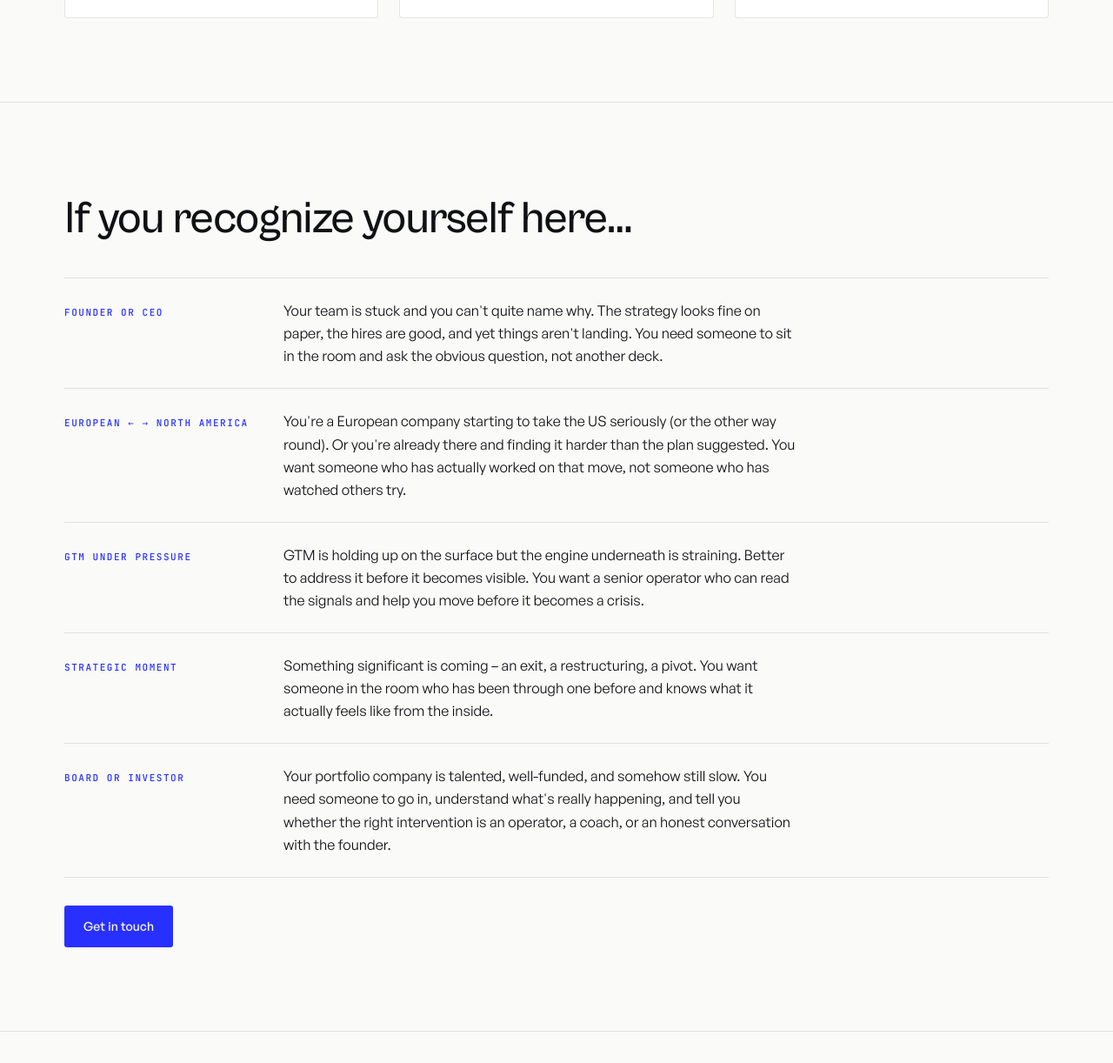
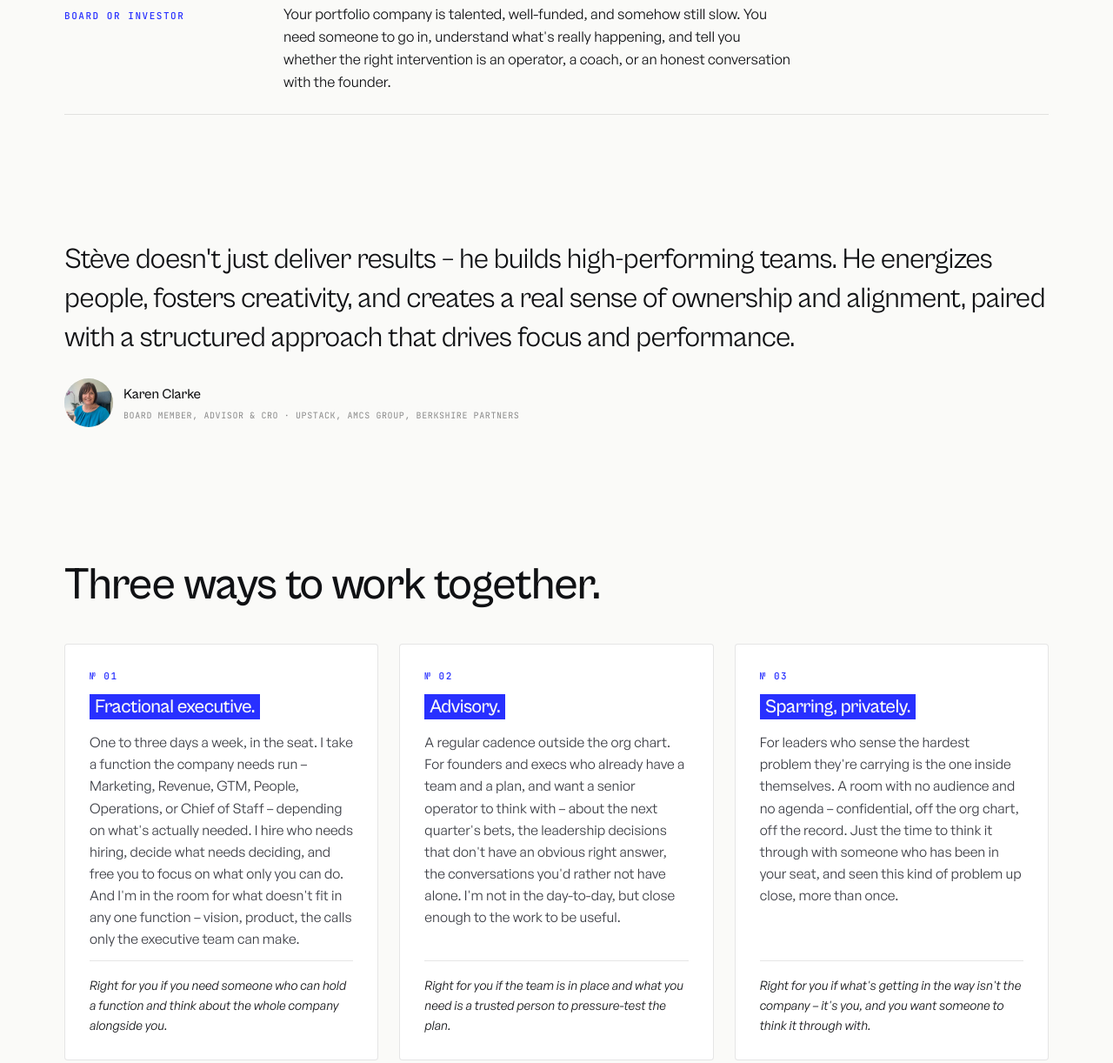
Before and after one commit to stevecattin/stevecattin.com, an Astro site: page /practice in a window 1280 px wide. Shown: the part 1240-2462 px from the top of the page at 87% size. Built offline with nearby package versions, Linux system fonts and the light colour scheme; Astro itself is replaced by a stand-in of ours.

Commit message:
Reorder practice page around who it's for, fix width drift
Homepage secondary CTA is now "Who I work with" – the nav and footer
already both said "Work with me" and pointed at the same page.

Practice page:
- "If you recognize yourself here…" moves above "Three ways to work
  together", so who comes before what.
- Karen Clarke's quote sits between them as a bare pull-quote: no
  heading, no oversized quote glyph, full container width.
- "Get in touch" moves to the end of the modes section and is centered.
- Bottom testimonials become Christina + Berin.
- Hairline after the pull-quote removed; the quote is the break.

Widths: the hero's 900px override is gone. Sections all sit in the
1180 container and reading measure is capped per element instead, so
the left edge no longer walks in and out down the page. Hero also
loses its bottom padding, which was stacking with the next section's.

Testimonials gains two props, both backwards compatible:
- empty eyebrow/title renders the bare variant
- width="content" renders at 1180 instead of 1340

```diff
--- a/src/components/Testimonials.astro
+++ b/src/components/Testimonials.astro
@@ -7,6 +7,9 @@ interface Props {
   title?: string;
   featuredId?: string;
   rowIds?: string[];
+  /** 'wide' (1340) for standalone sections, 'content' (1180) to sit flush
+   *  with a page whose sections use .container. */
+  width?: 'wide' | 'content';
 }
 
 const TESTIMONIALS: Record<
@@ -41,18 +44,29 @@ const {
   title = "What it's like to work with me.",
   featuredId,
   rowIds = [],
+  width = 'wide',
 } = Astro.props;
 
 const featured = featuredId ? TESTIMONIALS[featuredId] : null;
 const rows = rowIds.map((id) => TESTIMONIALS[id]).filter(Boolean);
+
+// Pass eyebrow="" and title="" to render a bare pull-quote with no heading –
+// used when the section sits inside another section's argument.
+const showHead = Boolean(eyebrow || title);
 ---
 
-<section class="voices" aria-labelledby="voices-title">
-  <div class="container-wide">
-    <header class="voices__head">
-      <p class="voices__eyebrow">{eyebrow}</p>
-      <h2 id="voices-title" class="voices__title">{title}</h2>
-    </header>
+<section
+  class:list={['voices', { 'voices--bare': !showHead }]}
+  aria-labelledby={showHead ? 'voices-title' : undefined}
+  aria-label={showHead ? undefined : 'In their words'}
+>
+  <div class={width === 'content' ? 'container' : 'container-wide'}>
+    {showHead && (
+      <header class="voices__head">
+        {eyebrow && <p class="voices__eyebrow">{eyebrow}</p>}
+        <h2 id="voices-title" class="voices__title">{title}</h2>
+      </header>
+    )}
 
     {featured && (
       <figure class="voices__featured">
@@ -114,6 +128,32 @@ const rows = rowIds.map((id) => TESTIMONIALS[id]).filter(Boolean);
     background: var(--color-paper);
     border-top: 0.5px solid var(--color-line);
     padding-block: var(--space-20);
+  }
+
+  /* Bare pull-quote variant – no heading, no top rule, sits inside a page's
+     existing rhythm rather than announcing itself as a new section. */
+  .voices--bare {
+    border-top: none;
+    padding-block: var(--space-12);
+  }
+
+  /* In the bare variant the quote is the whole point – let it run the full
+     container and scale up. The oversized quote glyph is dropped: at this size
+     the words carry themselves and the mark only eats vertical space. */
+  .voices--bare .voices__featured {
+    max-width: none;
+    margin-bottom: 0;
+  }
+
+  .voices--bare .voices__mark {
+    display: none;
+  }
+
+  .voices--bare .voices__lead {
+    font-family: var(--font-display);
+    font-size: clamp(24px, 2.6vw, 34px);
+    line-height: 1.35;
+    letter-spacing: var(--tracking-tight);
   }
 
   .voices__head {
--- a/src/pages/index.astro
+++ b/src/pages/index.astro
@@ -36,7 +36,7 @@ const recentPosts = allPosts
               Tell me your story →
             </button>
             <a href="/practice" class="hero__cta hero__cta--secondary">
-              Work with me →
+              Who I work with →
             </a>
           </div>
         </div>
--- a/src/pages/practice.astro
+++ b/src/pages/practice.astro
@@ -86,7 +86,7 @@ const steps = [
 
 <BaseLayout
   title="Practice – Stève Cattin"
-  description="What I offer, who it's for, and how to find out if we're a match."
+  description="Who I work with, what I offer, and how to find out if we're a match."
 >
   <!-- Hero -->
   <section class="practice-hero container">
@@ -105,6 +105,27 @@ const steps = [
     </p>
   </section>
 
+  <!-- Who this is for -->
+  <section id="who-i-work-with" class="practice-audiences section container">
+    <header class="practice-audiences__header">
+
+      <h2>If you recognize yourself here…</h2>
+    </header>
+
+    <ol class="practice-audiences__list">
+      {audiences.map((a) => (
+        <li class="practice-audiences__item">
+          <span class="practice-audiences__tag">{a.tag}</span>
+          <p class="practice-audiences__note">{a.body}</p>
+        </li>
+      ))}
+    </ol>
+  </section>
+
+  <!-- No rule after this one – the quote is itself the break between the
+       recognition list and the offer. -->
+  <Testimonials featuredId="karen-clarke" eyebrow="" title="" width="content" />
+
   <!-- Engagement modes -->
   <section class="practice-modes section container">
     <header class="practice-modes__header">
@@ -122,27 +143,8 @@ const steps = [
         </article>
       ))}
     </div>
-  </section>
 
-  <hr class="rule" />
-
-  <!-- Who this is for -->
-  <section class="practice-audiences section container">
-    <header class="practice-audiences__header">
-
-      <h2>If you recognize yourself here…</h2>
-    </header>
-
-    <ol class="practice-audiences__list">
-      {audiences.map((a) => (
-        <li class="practice-audiences__item">
-          <span class="practice-audiences__tag">{a.tag}</span>
-          <p class="practice-audiences__note">{a.body}</p>
-        </li>
-      ))}
-    </ol>
-
-    <button class="practice-audiences__cta" data-contact-trigger>Get in touch</button>
+    <button class="practice-modes__cta" data-contact-trigger>Get in touch</button>
   </section>
 
   <hr class="rule" />
@@ -174,7 +176,7 @@ const steps = [
     </p>
   </section>
 
-  <Testimonials rowIds={["karen-clarke", "christina-nahal"]} />
+  <Testimonials rowIds={["christina-nahal", "berin-sadikovic"]} />
 
   <CTABlock
     id="book"
@@ -190,9 +192,13 @@ const steps = [
 
 <style>
   /* -------- Hero -------- */
+  /* No max-width here – the container sets the frame so the left edge lines up
+     with every section below. Reading measure is capped per element instead. */
+  /* Top padding only. The section below brings its own 96px top padding, so
+     giving the hero a bottom padding too just stacks two gaps into one. */
   .practice-hero {
-    padding-block: clamp(4rem, 4vw + 3rem, 7rem);
-    max-width: 900px;
+    padding-top: clamp(4rem, 4vw + 3rem, 7rem);
+    padding-bottom: 0;
   }
 
   .practice-hero .eyebrow {
@@ -205,6 +211,7 @@ const steps = [
     line-height: 0.98;
     letter-spacing: -0.035em;
     margin-bottom: var(--space-6);
+    max-width: 14ch;
   }
   .practice-hero__title .accent {
     color: var(--color-cobalt);
@@ -223,10 +230,12 @@ const steps = [
     max-width: 680px;
   }
 
-  .practice-audiences__cta {
-    display: inline-flex;
+  .practice-modes__cta {
+    display: flex;
     align-items: center;
-    margin-top: var(--space-8);
+    width: fit-content;
+    margin-top: var(--space-12);
+    margin-inline: auto;
     padding: 13px 22px;
     border-radius: var(--radius-sm);
     font-size: 14px;
@@ -239,7 +248,7 @@ const steps = [
     transition: background var(--dur-fast) var(--ease-out);
   }
 
-  .practice-audiences__cta:hover {
+  .practice-modes__cta:hover {
     background: var(--color-ink);
   }
 
```
